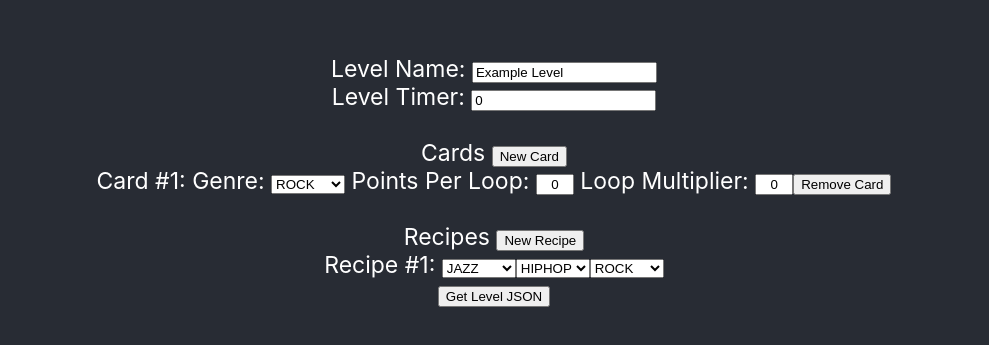
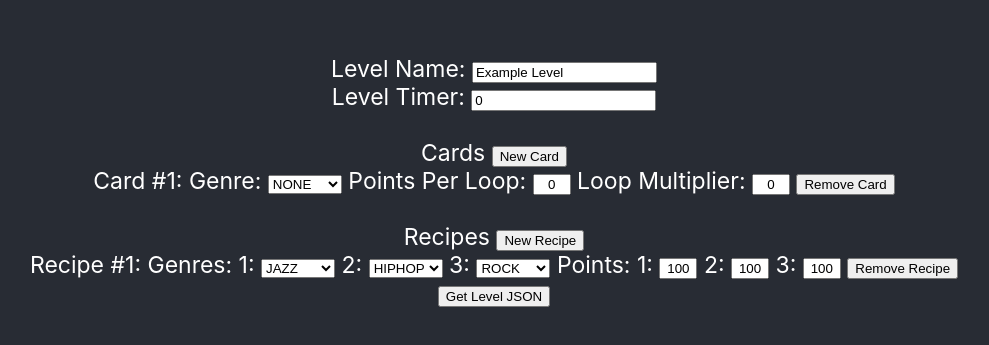
Before and after one commit to degraffa/Deck-Jockey-Level-Creator, a React (Create React App) app: page / in a window 1280 px wide. Shown: the part 219-564 px from the top of the page, without its empty margins (146-1135 px from the left). Built offline with nearby package versions, Linux system fonts and the light colour scheme.

Commit message:
Recipes complete

```diff
--- a/src/App.js
+++ b/src/App.js
@@ -19,11 +19,11 @@ class GenreSelect extends React.Component {
     return (
       <div id="recipe" style={{display: "inline"}}>
         <select value={this.state.genre} onChange={this.changeGenre}>
+          <option value="NONE">NONE</option>
           <option value="ROCK">ROCK</option>
           <option value="JAZZ">JAZZ</option>
           <option value="HIPHOP">HIPHOP</option>
           <option value="FOLK">FOLK</option>
-          <option value="NONE">NONE</option>
         </select>
       </div>
     )
@@ -34,7 +34,7 @@ class CardForm extends React.Component {
   constructor(props) {
     super(props);
     this.state = {
-      genre: "ROCK",
+      genre: "NONE",
       pointsPerLoop: 0.0,
       difficulty: 1,
       loopName: "funky",
@@ -60,13 +60,13 @@ class CardForm extends React.Component {
           <label>Card #{this.props.cardIdx}: </label>
 
           <label>Genre: </label>
-          <GenreSelect genre="ROCK" />
+          <GenreSelect genre="NONE" />
 
           <label> Points Per Loop: </label>
           <input type="text" value={this.state.pointsPerLoop} style={{width: 30, textAlign: "center"}} />
           <label> Loop Multiplier: </label>
           <input type="text" value={this.state.pointsPerLoop} style={{width: 30, textAlign: "center"}} />
-
+          <label> </label>
           <button type="button" onClick={this.removeCard}>Remove Card</button>
         </div>
       )
@@ -86,14 +86,28 @@ class RecipeForm extends React.Component {
     }
   }
 
+  removeRecipe() {
+
+  }
+
   render() {
     return (
       <div id="recipe" style={{display: "inline"}}>
         <label>Recipe #{this.props.recipeIdx}: </label>
+        <label>Genres: 1: </label>
         <GenreSelect genre={this.state.genres[0]} />
+        <label> 2: </label>
         <GenreSelect genre={this.state.genres[1]} />
+        <label> 3: </label>
         <GenreSelect genre={this.state.genres[2]} />
-
+        <label> Points: 1: </label>
+        <input type="text" value={this.state.barPoints[0]} style={{width: 30, textAlign: "center"}}></input>
+        <label> 2: </label>
+        <input type="text" value={this.state.barPoints[1]} style={{width: 30, textAlign: "center"}}></input>
+        <label> 3: </label>
+        <input type="text" value={this.state.barPoints[2]} style={{width: 30, textAlign: "center"}}></input>
+        <label> </label>
+        <button type="button" onClick={this.removeRecipe}> Remove Recipe </button>
         <br />
       </div>
     )
@@ -107,7 +121,7 @@ export class LevelForm extends React.Component {
       levelName: "Example Level",
       levelTimer: 0,
       cards: [<CardForm cardIdx="1" />],
-      recipes: [<RecipeForm recipeIdx = "1" genre0="JAZZ" barPoints0="100" genre1="HIPHOP" barPoints1="100"/>]
+      recipes: [<RecipeForm recipeIdx = "1" genre0="JAZZ" barPoints0="100" genre1="HIPHOP" barPoints1="100" genre2="ROCK" barPoints2="100"/>]
     };
   }
 
@@ -118,6 +132,7 @@ export class LevelForm extends React.Component {
   changeTimer(event) {
     this.setState(this.state.levelTimer, event.target.value);
   }
+
   handleSubmit = (event) => {
     event.preventDefault();
     alert("" + this.state.levelName);
```
Also changed, not shown: 12 other files (tests, documents, lock files or other folders).
